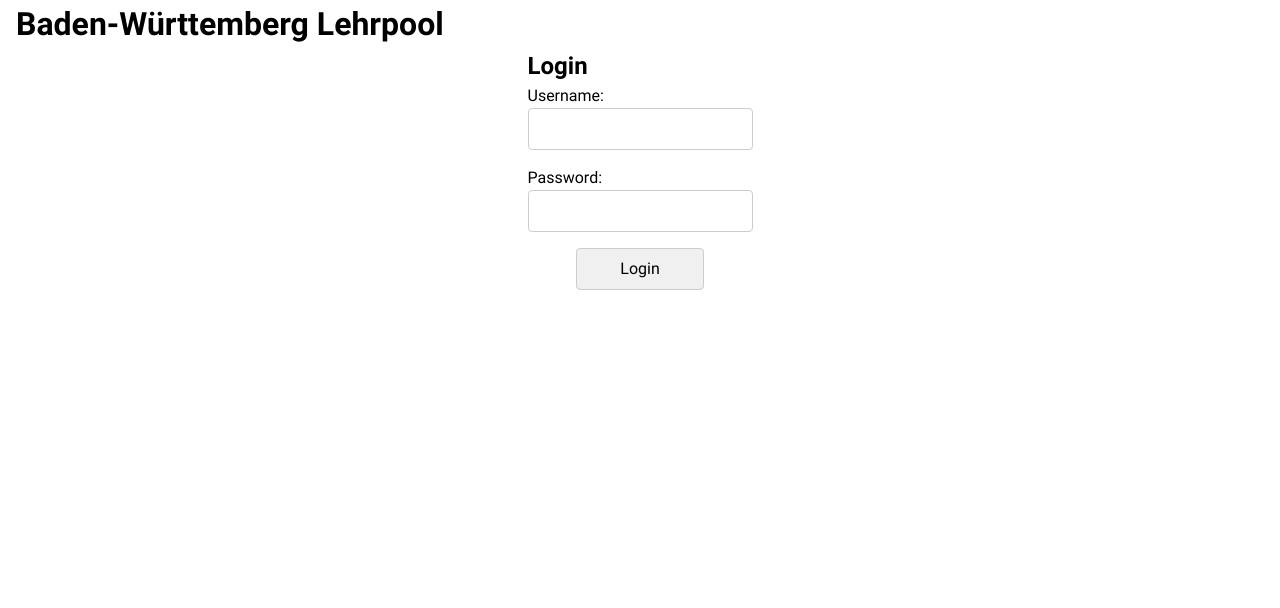
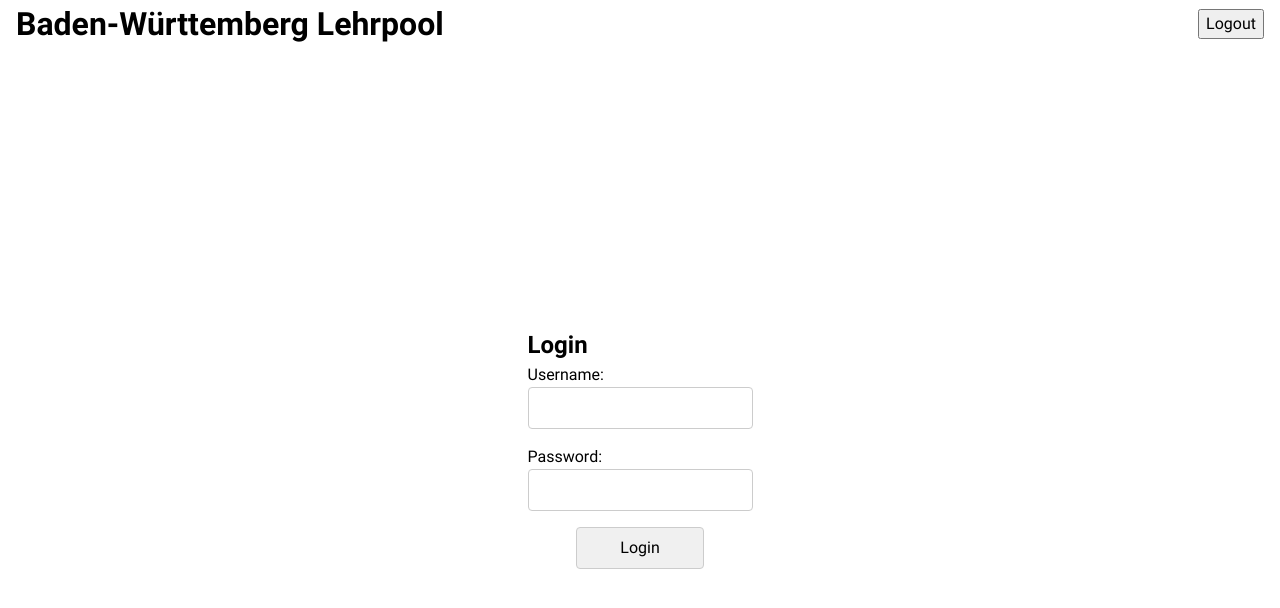
Before and after one commit to rafaelgieschke/bwlp-vue-frontend, a Vue app: page /login in a window 1280 px wide. Shown: the top 608 px of the page. Built offline with nearby package versions, Linux system fonts and the light colour scheme; sample sign-in values are in the browser's storage.

Commit message:
Okay we got login and stuff

```diff
--- a/package.json
+++ b/package.json
@@ -9,7 +9,8 @@
     "preview": "vite preview"
   },
   "dependencies": {
-    "vue": "^3.5.13"
+    "vue": "^3.5.13",
+    "vue-router": "^4.5.0"
   },
   "devDependencies": {
     "@vitejs/plugin-vue": "^5.2.1",
--- a/src/App.vue
+++ b/src/App.vue
@@ -1,38 +1,34 @@
 <template>
   <header>
     <h1>Baden-Württemberg Lehrpool</h1>
+    <button v-if="authToken !== ''" @click="logout">Logout</button>
   </header>
 
-  <main>
-    <article>
-      <FormComponent v-if="!authToken" @login-success="handleLoginSuccess" />
-      <TableComponent v-if="authToken" :auth-token="authToken" />
-    </article>
-  </main>
+  <router-view></router-view>
 </template>
 
 <script setup>
 import { ref } from 'vue';
-import FormComponent from './components/FormComponent.vue';
-import TableComponent from './components/TableComponent.vue';
+import { useRouter } from 'vue-router';
 
-const authToken = ref('');
+const router = useRouter();
 
-const handleLoginSuccess = response => {
-  authToken.value = response.authToken;
+let authToken = ref(localStorage.getItem('authToken') || '');
+
+const logout = () => {
+  localStorage.removeItem('authToken');
+  authToken.value = '';
+  router.push('/login');
 };
 </script>
 
 <style scoped>
-header,
-main {
+header {
+  display: flex;
+  justify-content: space-between;
+  align-items: center;
+  margin-bottom: 2rem;
   max-width: 1280px;
   margin: 0 auto;
 }
-
-main article {
-  display: flex;
-  justify-content: center;
-  gap: 2rem;
-}
 </style>
--- a/src/components/FormComponent.vue
+++ b/src/components/FormComponent.vue
@@ -49,24 +49,12 @@ const login = async () => {
     );
     authToken.value = response.authToken;
     userInfo.value = response.userInfo;
-    saveLoginData();
+    // saveLoginData();
     props.onLoginSuccess(response);
   } catch (e) {
     error.value = e.message;
   }
 };
-
-const saveLoginData = () => {
-  localStorage.setItem('username', username.value);
-  localStorage.setItem('password', password.value);
-};
-
-// Auto-login if credentials exist
-if (localStorage.getItem('username')) {
-  username.value = localStorage.getItem('username');
-  password.value = localStorage.getItem('password');
-  login();
-}
 </script>
 
 <style scoped>
--- /dev/null
+++ b/src/router/index.js
@@ -0,0 +1,42 @@
+import {createRouter, createWebHistory} from 'vue-router';
+import LoginView from '@/views/LoginView.vue';
+import ListView from '@/views/ListView.vue';
+
+const routes = [
+  {
+    path: '/',
+    redirect: '/login',
+  },
+  {
+    path: '/login',
+    name: 'Login',
+    component: LoginView,
+  },
+  {
+    path: '/list',
+    name: 'List',
+    component: ListView,
+    meta: {requiresAuth: true},
+  },
+];
+
+const router = createRouter({
+  history: createWebHistory(),
+  routes,
+});
+
+router.beforeEach((to, from, next) => {
+  const authToken = localStorage.getItem('authToken');
+
+  if (to.meta.requiresAuth) {
+    if (!authToken) {
+      next('/login');
+    } else {
+      next();
+    }
+  } else {
+    next();
+  }
+});
+
+export default router;
--- /dev/null
+++ b/src/views/ListView.vue
@@ -0,0 +1,28 @@
+<template>
+  <div class="list-view">
+    <TableComponent :auth-token="authToken" />
+  </div>
+</template>
+
+<script setup>
+import { ref, onMounted } from 'vue';
+import { useRouter } from 'vue-router';
+import TableComponent from '@/components/TableComponent.vue';
+
+const router = useRouter();
+const authToken = ref(localStorage.getItem('authToken') || '');
+
+// Redirect if no token
+onMounted(() => {
+  if (!authToken.value) {
+    router.push('/login');
+  }
+});
+</script>
+
+<style scoped>
+.list-view {
+  max-width: 1280px;
+  margin: 0 auto;
+}
+</style>
--- /dev/null
+++ b/src/views/LoginView.vue
@@ -0,0 +1,30 @@
+<template>
+  <div class="login-view">
+    <FormComponent @login-success="handleLoginSuccess" />
+  </div>
+</template>
+
+<script setup>
+import { useRouter } from 'vue-router';
+import FormComponent from '@/components/FormComponent.vue';
+
+const router = useRouter();
+
+const handleLoginSuccess = (response) => {
+  // Store token in localStorage or state management
+  localStorage.setItem('authToken', response.authToken);
+  // Navigate to list view
+  router.push('/list');
+};
+</script>
+
+<style scoped>
+.login-view {
+  display: flex;
+  flex-direction: column;
+  align-items: center;
+  justify-content: center;
+  min-height: 100vh;
+  padding: 2rem;
+}
+</style>
```
Also changed, not shown: src/main.js (+6 -1 lines), 1 other file (tests, documents, lock files or other folders).
